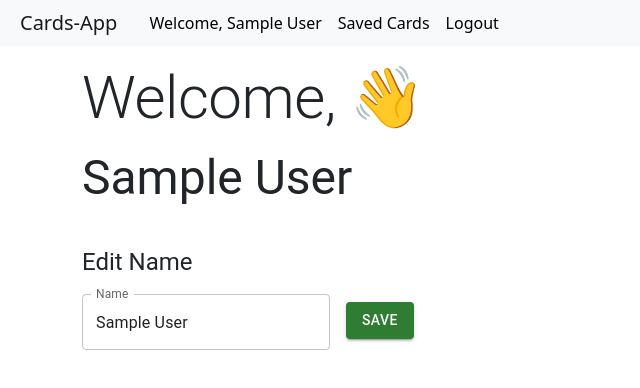
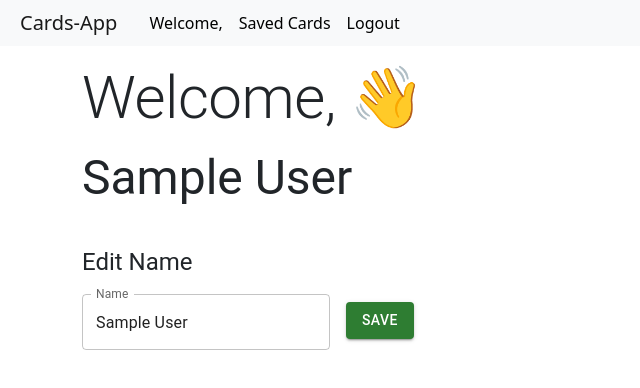
Before and after one commit to captain-aman11/Card-App, a React (Create React App) app: page /userprofile in a window 1280 px wide. Shown: the top 388 px of the page, without its empty margins (0-640 px from the left). Built offline with nearby package versions, Linux system fonts and the light colour scheme; sample sign-in values are in the browser's storage.

Commit message:
Added User to redux store on sign in

```diff
--- a/src/components/Header/Header.js
+++ b/src/components/Header/Header.js
@@ -3,7 +3,8 @@ import { useSelector } from "react-redux";
 import { Nav, Navbar, Container } from "react-bootstrap";
 import { NavLink } from "react-router-dom";
 function Header() {
-  const user = useSelector((state) => state.user);
+  const user = JSON.parse(sessionStorage.getItem("user"));
+  const name = useSelector((state) => state.user.name);
 
   return (
     <Navbar bg="light" expand="lg">
@@ -21,7 +22,7 @@ function Header() {
             {user && (
               <>
                 <NavLink style={styles.navLink} to="/userprofile">
-                  Welcome, {user.name}
+                  Welcome, {name}
                 </NavLink>
                 <NavLink style={styles.navLink} to="/savedcards">
                   Saved Cards
--- a/src/components/HomePage/HomePage.js
+++ b/src/components/HomePage/HomePage.js
@@ -2,14 +2,21 @@ import React, { useState, useEffect } from "react";
 import ReactCardFlip from "react-card-flip";
 import { Button, Card } from "react-bootstrap";
 import Grid from "@mui/material/Grid";
+import { useDispatch } from "react-redux";
+import { userAdded } from "../../store/users";
 
 export default function HomePage() {
+  const user = JSON.parse(sessionStorage.getItem("user"));
+  const dispatch = useDispatch();
+
   const [isFlipped, setIsFlipped] = useState(false);
   const [cardData, setCardData] = useState(null);
   const [search, setSearch] = useState("");
 
   // useEffect function
   useEffect(() => {
+    if (user) dispatch(userAdded({ somebody: user }));
+
     //removed async here
     const url = "https://rickandmortyapi.com/api/character";
 
@@ -24,7 +31,7 @@ export default function HomePage() {
       }
     };
     fetchData();
-  }, []);
+  });
 
   const handleClick = () => {
     setIsFlipped(!isFlipped);
--- a/src/components/UserProfile/UserProfile.js
+++ b/src/components/UserProfile/UserProfile.js
@@ -1,10 +1,10 @@
-import React, { useState, useEffect } from "react";
+import React, { useState } from "react";
 import store from "../../store/configureStore";
 import Typography from "@mui/material/Typography";
 import TextField from "@mui/material/TextField";
 import Button from "@mui/material/Button";
 import { useDispatch } from "react-redux";
-import { userAdded, updateUserDetails } from "../../store/users";
+import { updateUserDetails } from "../../store/users";
 
 function UserProfile() {
   const user = JSON.parse(sessionStorage.getItem("user"));
@@ -26,10 +26,6 @@ function UserProfile() {
 
     alert("Updated Successfully");
   };
-
-  useEffect(() => {
-    dispatch(userAdded({ somebody: user }));
-  });
 
   return (
     <>
```
